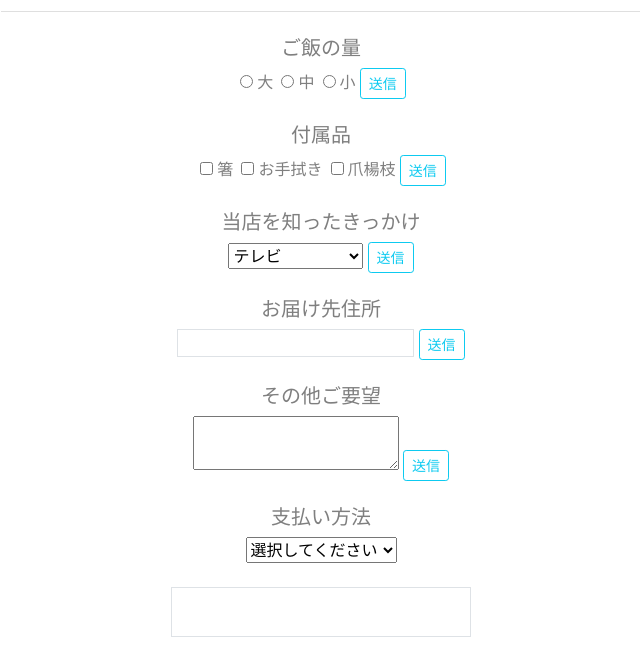
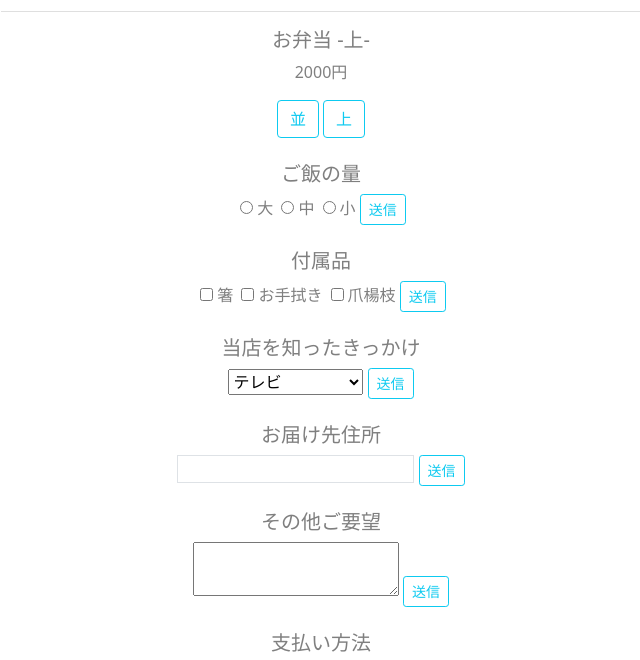
Before and after one commit to DaisukeMaruyama/javascript_study, a website: page bento/index.html in a window 1280 px wide. Shown: the part 101-761 px from the top of the page, without its empty margins (319-959 px from the left). Drawn offline with nearby package versions, Linux system fonts and the light colour scheme.

Commit message:
[Update]弁当の種類変更ハンズオン

```diff
--- a/bento/index.html
+++ b/bento/index.html
@@ -15,6 +15,17 @@
     </div>
     <!--END : タイトル-->
     <hr class="w-50 my-3 mx-auto">
+
+    <!--弁当の種類-->
+    <div>
+      <h5 id="name">お弁当 -上-</h5>
+      <p><span id="price">2000</span>円</p>
+    </div>
+
+    <div class="mt-3">
+      <button id="nami" type="button" class="btn btn-outline-info">並</button>
+      <button id="jyou" type="button" class="btn btn-outline-info">上</button>
+    </div>
 
 
     <!--ラジオボタン-->
```
